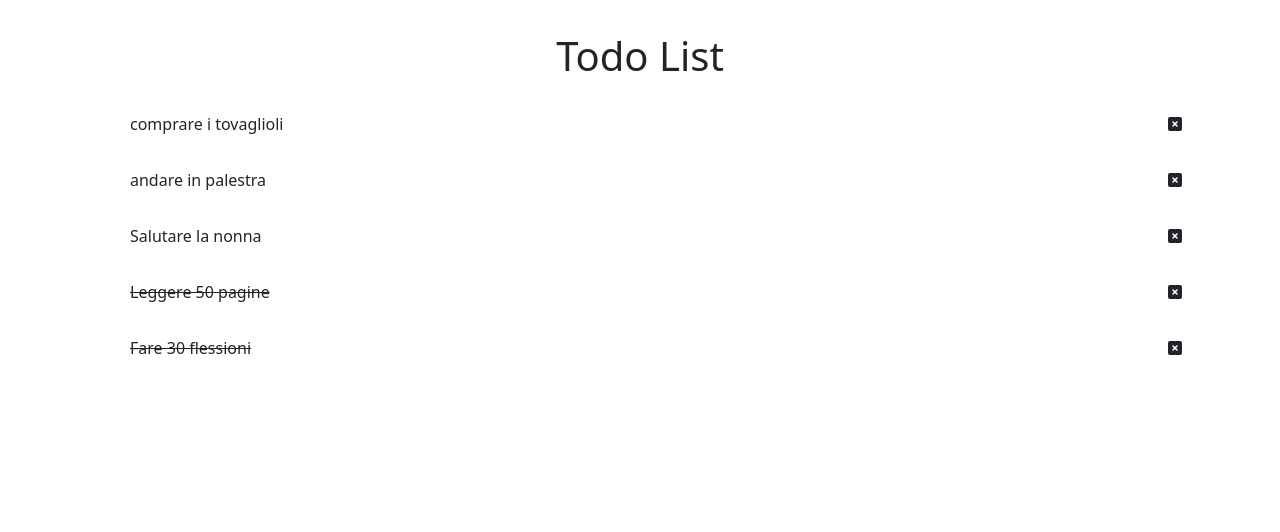
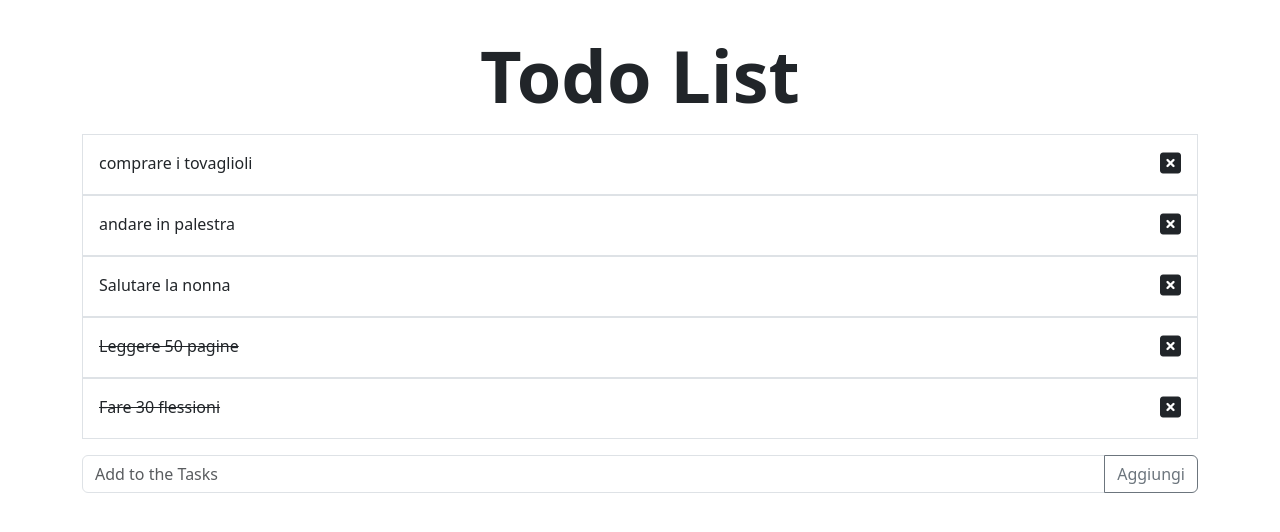
Before and after one commit to rpalanga/vue-todolist, a plain HTML site: page index.html in a window 1280 px wide. Drawn offline with nearby package versions, Linux system fonts and the light colour scheme.

Commit message:
Milestone 3 fatta

```diff
--- a/index.html
+++ b/index.html
@@ -26,17 +26,25 @@
 
     <div id="app" class="container py-3 ">
 
-        <h1 class="text-center m-3 "> Todo List</h1>
+        <h1 class="text-center m-3 display-2 fw-bolder "> Todo List</h1>
 
-        <ul>
-            <li v-for="(currentTask,index) in tasks" :class="currentTask.done == true ? `text-decoration-line-through` : `` " class="d-flex justify-content-between w-100 p-3 ">
+        <ul class="list-unstyled">
+            <li v-for="(currentTask,index) in tasks" :class="currentTask.done == true ? `text-decoration-line-through` : `` " class="d-flex justify-content-between w-100 p-3 border ">
                 {{ currentTask.text }}
 
                 <span @click="deleteTask(index)" >
-                    <i   class="fa-solid fa-square-xmark"></i>
+                    <i   class="fa-solid fa-square-xmark fs-4"></i>
                 </span>
             </li>
         </ul>
+
+        <div class="input-group mb-3">
+
+            <input type="text" class="form-control" placeholder="Add to the Tasks" aria-label="Add to the Tasks" aria-describedby="button-addon2" v-model="newTask">
+
+            <button class="btn btn-outline-secondary" type="button" id="button-addon2" @click="addTask()">Aggiungi</button>
+
+          </div>
 
 
 
--- a/js/script.js
+++ b/js/script.js
@@ -3,11 +3,11 @@
 
 MILESTONE 1
 Stampare all'interno di una lista HTML un item per ogni todo.
-Se la proprietà done è uguale a true, visualizzare il testo del todo sbarrato.
+Se la proprietà done è uguale a true, visualizzare il testo del todo sbarrato.  V
 
 MILESTONE 2
 Visualizzare a fianco ad ogni item ha una ":x:": cliccando su di essa,
-il todo viene rimosso dalla lista.
+il todo viene rimosso dalla lista.                                      V
 
 MILESTONE 3
 Predisporre un campo di input testuale e un pulsante "aggiungi": cliccando sul pulsante
@@ -31,6 +31,8 @@ createApp({
     data() {
 
         return {
+
+            newTask : "",
 
             tasks: [
                 {
@@ -65,6 +67,13 @@ createApp({
 
             this.tasks.splice(index, 1);
 
+        },
+
+        addTask(){
+
+            this.tasks.push({text: this.newTask, done:false})
+
+            this.newTask = "";
         }
 
     }
```
